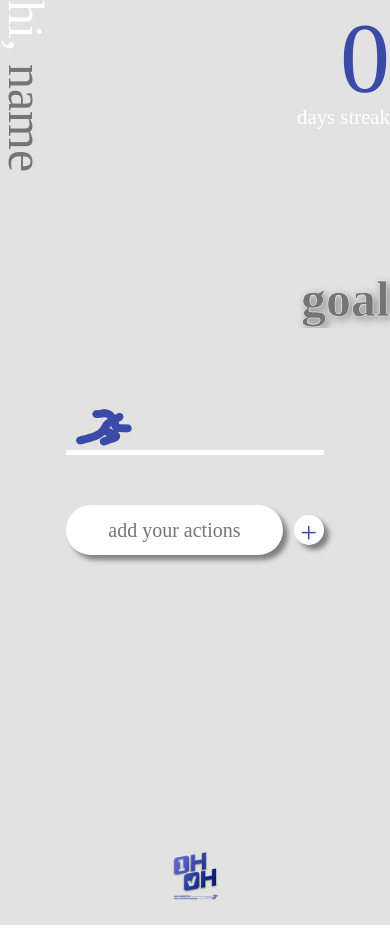
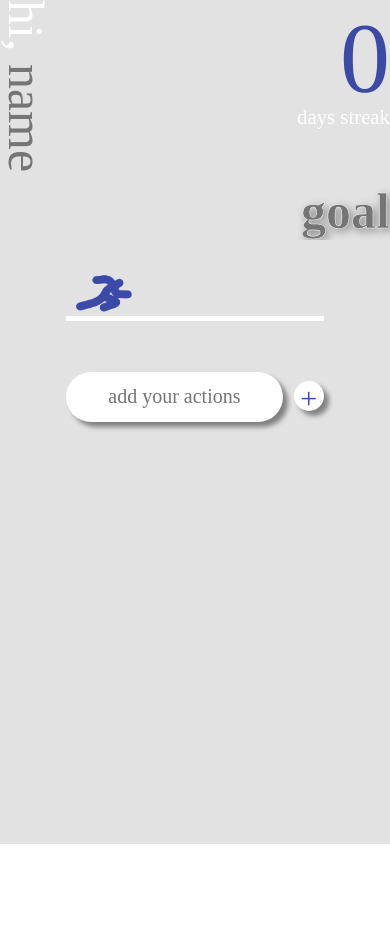
Before and after one commit to woohyun-park/ohoh, an Angular app: page / in a window 390 px wide. After the commit the page ends 844 px from the top, so only its background shows below. Built offline with nearby package versions, Linux system fonts and the light colour scheme; a web font is replaced by a local one.

Commit message:
REFACTOR: refactor partially

```diff
--- a/src/app/app.component.css
+++ b/src/app/app.component.css
@@ -27,3 +27,10 @@
 .footer__img{
   width: 100px;
 }
+
+@media screen and (max-width: 480px)
+{
+  .footer{
+    display:none;
+  }
+}
--- a/src/app/title/title.component.css
+++ b/src/app/title/title.component.css
@@ -106,3 +106,16 @@ input{
   display: flex;
   justify-content: space-between;
 }
+
+@media screen and (max-width: 480px)
+{
+  :host{
+    height:30vh;
+    min-height:260px;
+    margin-bottom:3.5em;
+  }
+
+  .test{
+    height: 70%;
+  }
+}
--- a/src/app/todo-button/todo-button.component.css
+++ b/src/app/todo-button/todo-button.component.css
@@ -20,6 +20,12 @@
   border-radius: 30px;
 
   transition: 0.2s;
+
+
+/*
+  height:7vh;
+  align-items:center;
+  justify-content: center; */
 }
 
 :host:hover{
@@ -41,3 +47,10 @@
 .todo__button--text{
   text-align: center;
 }
+
+@media screen and (max-width: 480px)
+{
+  :host{
+    margin: 0.8em auto;
+  }
+}
--- a/src/app/todo/todo.component.css
+++ b/src/app/todo/todo.component.css
@@ -120,3 +120,13 @@
 
   transform: scale(1.15);
 }
+
+@media screen and (max-width: 480px)
+{
+  :host{
+    padding-bottom: 0px;
+  }
+  .todo__run{
+    margin-bottom: 6vh;
+  }
+}
```
